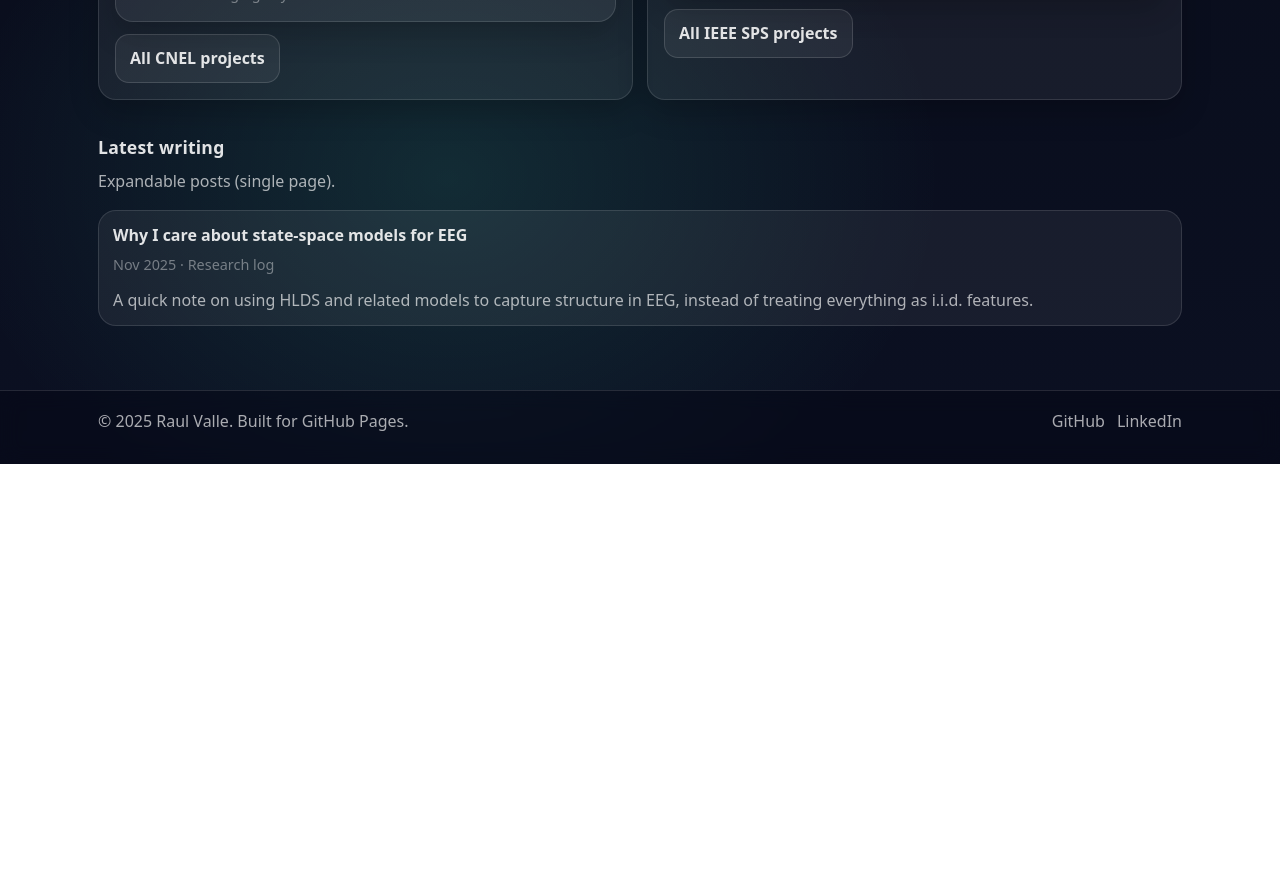
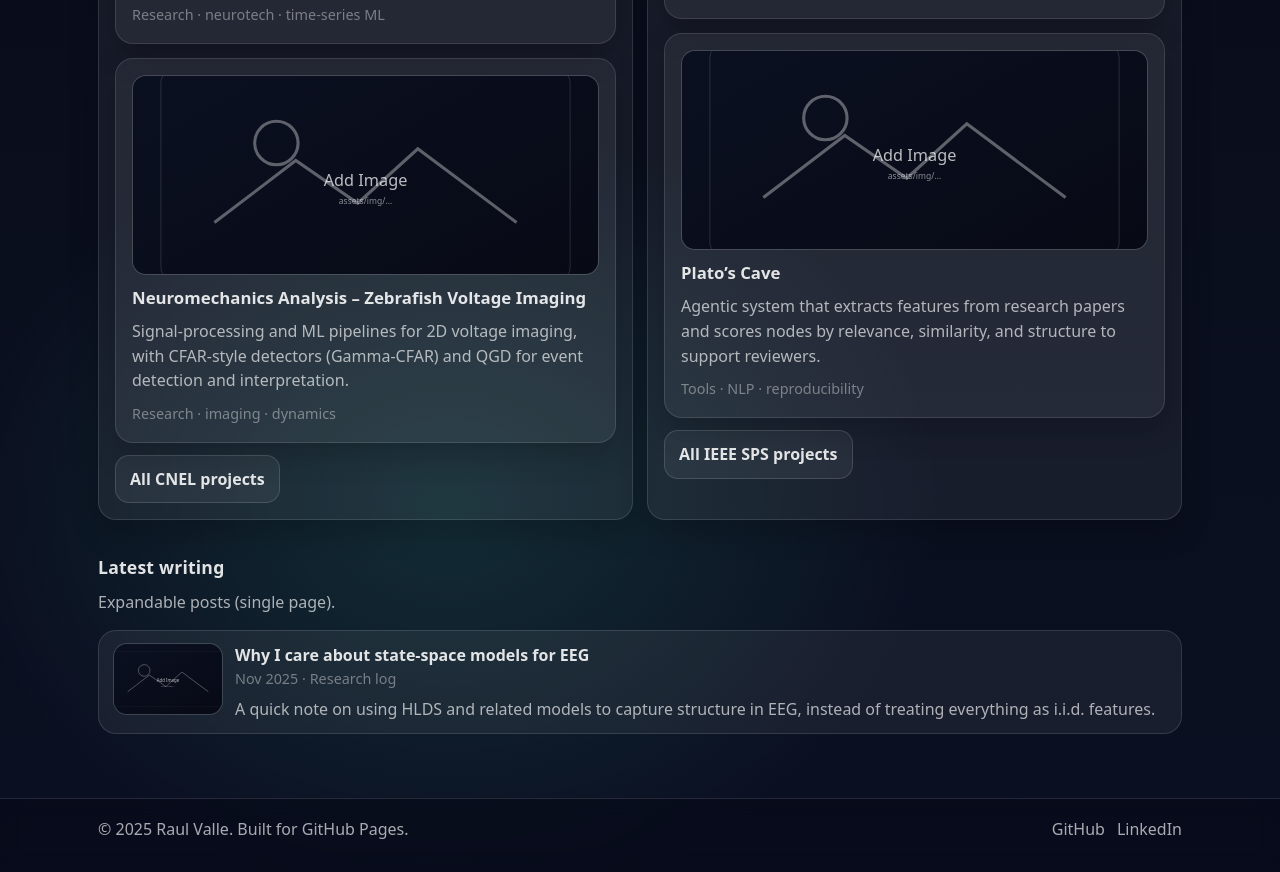
Before and after one commit to Jibby2k1/Jibby2k1.github.io, a plain HTML site: page index.html in a window 1280 px wide. Shown: the part 963-1835 px from the top of the page. Before the commit the page ends 1427 px from the top, so only its background shows below. Drawn offline with Linux system fonts and the light colour scheme.

Commit message:
Some Files Fixed

```diff
--- a/assets/css/styles.css
+++ b/assets/css/styles.css
@@ -347,3 +347,126 @@ details.post summary::-webkit-details-marker{ display:none; }
   background: rgba(255,255,255,0.05);
   color: var(--muted);
 }
+
+/* ----------------------------- */
+/* Images (cards, posts, about)  */
+/* ----------------------------- */
+
+.card-img{
+  width: 100%;
+  display:block;
+  aspect-ratio: 16 / 9;
+  object-fit: cover;
+  border-radius: 14px;
+  border: 1px solid rgba(255,255,255,0.12);
+  background: rgba(255,255,255,0.04);
+  margin: 0 0 12px;
+}
+
+.card-img.compact{
+  aspect-ratio: 21 / 9;
+  margin-bottom: 10px;
+}
+
+.page-hero.hero-split{
+  display:grid;
+  grid-template-columns: 1fr auto;
+  gap: 18px;
+  align-items:center;
+}
+
+@media (max-width: 860px){
+  .page-hero.hero-split{ grid-template-columns: 1fr; }
+}
+
+.portrait{
+  width: 172px;
+  height: 172px;
+  border-radius: 999px;
+  object-fit: cover;
+  border: 1px solid rgba(255,255,255,0.14);
+  background: rgba(255,255,255,0.04);
+  box-shadow: 0 18px 60px rgba(0,0,0,0.35);
+}
+
+/* ----------------------------- */
+/* Project flip cards            */
+/* ----------------------------- */
+
+.flip-card{
+  cursor: pointer;
+  padding: 0; /* handled by faces */
+  text-align:left;
+  background: transparent;
+  border: 0;
+  box-shadow: none;
+}
+
+.flip-card:focus{
+  outline: 2px solid rgba(120,150,255,0.45);
+  outline-offset: 2px;
+}
+
+.flip-inner{
+  position: relative;
+  width: 100%;
+  min-height: 280px;
+  transform-style: preserve-3d;
+  transition: transform 650ms cubic-bezier(0.2, 0.7, 0.2, 1);
+}
+
+.flip-card.is-flipped .flip-inner{ transform: rotateY(180deg); }
+
+.flip-face{
+  position:absolute;
+  inset: 0;
+  backface-visibility: hidden;
+  border-radius: var(--radius);
+  border: 1px solid var(--border);
+  background: var(--panel);
+  box-shadow: 0 12px 30px rgba(0,0,0,0.20);
+  padding: 16px 16px;
+  display:flex;
+  flex-direction:column;
+}
+
+.flip-front h3,
+.flip-back h3{ margin: 0 0 8px; font-size: 1.05rem; }
+
+.flip-front p,
+.flip-back p{ margin: 8px 0 0; color: var(--muted); }
+
+.flip-back{ transform: rotateY(180deg); }
+
+.flip-hint{
+  margin-top: auto;
+  color: var(--faint);
+  font-size: 0.86rem;
+}
+
+/* ----------------------------- */
+/* Blog post thumbnails          */
+/* ----------------------------- */
+
+.post-header{
+  display:flex;
+  gap: 12px;
+  align-items:flex-start;
+}
+
+.post-img{
+  width: 110px;
+  height: 72px;
+  object-fit: cover;
+  border-radius: 14px;
+  border: 1px solid rgba(255,255,255,0.12);
+  background: rgba(255,255,255,0.04);
+  flex: 0 0 auto;
+}
+
+.post-text{ min-width: 0; }
+
+@media (max-width: 560px){
+  .post-header{ flex-direction:column; }
+  .post-img{ width: 100%; height: auto; aspect-ratio: 16 / 9; }
+}
--- a/assets/js/render.js
+++ b/assets/js/render.js
@@ -1,5 +1,6 @@
 (() => {
   const cache = new Map();
+  const PLACEHOLDER_IMG = 'assets/img/placeholder.svg';
 
   async function loadJSON(url) {
     if (cache.has(url)) return cache.get(url);
@@ -25,6 +26,31 @@
     return node;
   }
 
+  function safeImgSrc(src) {
+    return src ? src : PLACEHOLDER_IMG;
+  }
+
+  function imgNode({ src, alt = '', className = 'card-img' } = {}) {
+    const img = el('img', {
+      class: className,
+      src: safeImgSrc(src),
+      alt,
+      loading: 'lazy',
+      decoding: 'async',
+    });
+    img.addEventListener('error', () => {
+      // avoid infinite loops
+      if (img.getAttribute('src') !== PLACEHOLDER_IMG) img.setAttribute('src', PLACEHOLDER_IMG);
+    });
+    return img;
+  }
+
+  function toggleFlip(node) {
+    const next = !node.classList.contains('is-flipped');
+    node.classList.toggle('is-flipped', next);
+    node.setAttribute('aria-pressed', next ? 'true' : 'false');
+  }
+
   function renderProjects({ mountId, dataUrl, defaultFilter = 'all' }) {
     const mount = document.getElementById(mountId);
     if (!mount) return;
@@ -38,14 +64,13 @@
       const tags = new Set();
       items.forEach(it => (it.tags || []).forEach(t => tags.add(t)));
 
-      const allTags = ['all', ...Array.from(tags).sort((a,b)=>a.localeCompare(b))];
-
+      const allTags = ['all', ...Array.from(tags).sort((a, b) => a.localeCompare(b))];
       let active = defaultFilter;
 
       function drawFilters() {
         filtersEl.innerHTML = '';
         allTags.forEach(t => {
-          const btn = el('button', { class: `filter-btn${t===active?' active':''}`, type: 'button' }, [t.toUpperCase()]);
+          const btn = el('button', { class: `filter-btn${t === active ? ' active' : ''}`, type: 'button' }, [t.toUpperCase()]);
           btn.addEventListener('click', () => {
             active = t;
             drawFilters();
@@ -56,24 +81,55 @@
       }
 
       function card(it) {
-        const pills = el('div', { class: 'pill-row' }, (it.pills || []).map(p => el('span', { class: 'pill' }, [p])));
-        const meta = it.meta ? el('div', { class: 'meta' }, [it.meta]) : null;
+        // Flip card: front shows image + title; back shows description + metadata.
+        const root = el('article', {
+          class: 'card flip-card reveal',
+          tabindex: '0',
+          role: 'button',
+          'aria-pressed': 'false',
+        }, []);
+
+        const front = el('div', { class: 'flip-face flip-front' }, [
+          imgNode({ src: it.img, alt: it.imgAlt || it.title || '' }),
+          el('h3', {}, [it.title || 'Untitled']),
+          it.meta ? el('div', { class: 'meta' }, [it.meta]) : null,
+          el('div', { class: 'flip-hint' }, ['Click to flip'])
+        ]);
 
         const children = [
           el('h3', {}, [it.title || 'Untitled']),
           el('p', {}, [it.desc || '']),
         ];
-        if (it.pills && it.pills.length) children.push(pills);
-        if (meta) children.push(meta);
+
+        if (it.pills && it.pills.length) {
+          children.push(el('div', { class: 'pill-row' }, (it.pills || []).map(p => el('span', { class: 'pill' }, [p]))));
+        }
+        if (it.meta) children.push(el('div', { class: 'meta' }, [it.meta]));
 
         if (it.links && it.links.length) {
-          const row = el('div', { class: 'pill-row' }, it.links.map(l =>
+          children.push(el('div', { class: 'pill-row' }, it.links.map(l =>
             el('a', { class: 'pill', href: l.href, target: '_blank', rel: 'noreferrer' }, [l.label])
-          ));
-          children.push(row);
+          )));
         }
 
-        return el('article', { class: 'card reveal' }, children);
+        const back = el('div', { class: 'flip-face flip-back' }, children);
+        const inner = el('div', { class: 'flip-inner' }, [front, back]);
+        root.appendChild(inner);
+
+        root.addEventListener('click', (e) => {
+          // Don't flip when user clicks a link.
+          if (e.target && e.target.closest && e.target.closest('a')) return;
+          toggleFlip(root);
+        });
+
+        root.addEventListener('keydown', (e) => {
+          if (e.key === 'Enter' || e.key === ' ') {
+            e.preventDefault();
+            toggleFlip(root);
+          }
+        });
+
+        return root;
       }
 
       function drawGrid() {
@@ -109,11 +165,17 @@
 
       items.forEach(it => {
         const details = el('details', { class: 'post reveal' }, []);
-        const summary = el('summary', {}, [
-          el('div', { class: 'post-title' }, [it.title || 'Untitled']),
-          el('div', { class: 'post-meta' }, [`${it.date || ''}${it.tag ? ' · ' + it.tag : ''}`]),
-          it.summary ? el('div', { class: 'post-summary' }, [it.summary]) : null,
+
+        const title = el('div', { class: 'post-title' }, [it.title || 'Untitled']);
+        const meta = el('div', { class: 'post-meta' }, [`${it.date || ''}${it.tag ? ' · ' + it.tag : ''}`]);
+        const summaryText = it.summary ? el('div', { class: 'post-summary' }, [it.summary]) : null;
+
+        const header = el('div', { class: 'post-header' }, [
+          it.img ? imgNode({ src: it.img, alt: it.imgAlt || it.title || '', className: 'post-img' }) : null,
+          el('div', { class: 'post-text' }, [title, meta, summaryText])
         ]);
+
+        const summary = el('summary', {}, [header]);
         const content = it.content ? el('div', { class: 'post-content' }, [it.content]) : null;
 
         details.appendChild(summary);
@@ -139,8 +201,10 @@
         mount.appendChild(el('div', { class: 'notice' }, ['No awards listed yet.']));
         return;
       }
+
       items.forEach(it => {
         mount.appendChild(el('article', { class: 'card reveal' }, [
+          it.img ? imgNode({ src: it.img, alt: it.imgAlt || it.title || '', className: 'card-img' }) : null,
           el('h3', {}, [it.title || 'Untitled']),
           el('p', {}, [it.desc || '']),
           it.meta ? el('div', { class: 'meta' }, [it.meta]) : null,
@@ -169,6 +233,7 @@
 
       picked.forEach(it => {
         mount.appendChild(el('article', { class: 'card reveal' }, [
+          it.img ? imgNode({ src: it.img, alt: it.imgAlt || it.title || '', className: 'card-img compact' }) : null,
           el('h3', {}, [it.title || 'Untitled']),
           el('p', {}, [it.desc || '']),
           it.meta ? el('div', { class: 'meta' }, [it.meta]) : null,
--- a/data/awards.json
+++ b/data/awards.json
@@ -2,6 +2,8 @@
   "items": [
     {
       "title": "Add your awards here",
+      "img": "assets/img/placeholder.svg",
+      "imgAlt": "Award placeholder image",
       "desc": "This page is data-driven. Edit data/awards.json to add awards, scholarships, fellowships, or competitive recognitions.",
       "meta": "Tip: keep one award per item; include year and organization in meta."
     }
--- a/data/blog.json
+++ b/data/blog.json
@@ -4,6 +4,8 @@
       "title": "Why I care about state-space models for EEG",
       "date": "Nov 2025",
       "tag": "Research log",
+      "img": "assets/img/placeholder.svg",
+      "imgAlt": "State-space models blog post placeholder image",
       "summary": "A quick note on using HLDS and related models to capture structure in EEG, instead of treating everything as i.i.d. features.",
       "content": "EEG is genuinely dynamical. Modeling temporal structure explicitly helps with debugging, interpretability, and downstream decisions about what is learnable versus what is artifact."
     },
@@ -11,6 +13,8 @@
       "title": "Building an EEG/EMG helmet from scratch",
       "date": "Oct 2025",
       "tag": "Hardware",
+      "img": "assets/img/placeholder.svg",
+      "imgAlt": "EEG/EMG helmet blog post placeholder image",
       "summary": "Lessons from turning a modular acquisition concept into a real device that must deal with cables, noise, and human constraints.",
       "content": "Most of the work is not the final classifier. The hard parts are the physical system: electrode contact, EMI, grounding, synchronization, and usability. Those constraints dictate what modeling is feasible."
     },
@@ -18,8 +22,10 @@
       "title": "Teaching analysis and ML with Jupyter at UF",
       "date": "Sep 2025",
       "tag": "Teaching",
+      "img": "assets/img/placeholder.svg",
+      "imgAlt": "Teaching with Jupyter blog post placeholder image",
       "summary": "How IEEE SPS @ UF and UF AI Club pushed me to build a curriculum that connects analysis, probability, and ML in concrete ways.",
-      "content": "Students often treat Real Analysis and Probability as disconnected from ML. A workshop-first format makes the motivation and the \u2018why this theorem matters\u2019 feel operational rather than abstract."
+      "content": "Students often treat Real Analysis and Probability as disconnected from ML. A workshop-first format makes the motivation and the ‘why this theorem matters’ feel operational rather than abstract."
     }
   ]
 }
--- a/data/cnel_projects.json
+++ b/data/cnel_projects.json
@@ -1,83 +1,56 @@
 {
   "items": [
     {
-      "title": "EEG Signal Sentiment Analysis (CNEL \u00d7 Sony)",
-      "tags": [
-        "research",
-        "eeg",
-        "state-space"
-      ],
-      "pills": [
-        "EEG",
-        "HLDS",
-        "Sony AI"
-      ],
-      "meta": "Research \u00b7 neurotech \u00b7 time-series ML",
+      "title": "EEG Signal Sentiment Analysis (CNEL × Sony)",
+      "img": "assets/img/placeholder.svg",
+      "imgAlt": "EEG research project placeholder image",
+      "tags": ["research", "eeg", "state-space"],
+      "pills": ["EEG", "HLDS", "Sony AI"],
+      "meta": "Research · neurotech · time-series ML",
       "desc": "HLDS-based latent-state tracking for EEG during media viewing, with metrics for prediction, separability, and affective labeling.",
       "featured": true,
       "links": []
     },
     {
-      "title": "Neuromechanics Analysis \u2013 Zebrafish Voltage Imaging",
-      "tags": [
-        "research",
-        "imaging",
-        "detection"
-      ],
-      "pills": [
-        "Neuroimaging",
-        "Event detection"
-      ],
-      "meta": "Research \u00b7 imaging \u00b7 dynamics",
+      "title": "Neuromechanics Analysis – Zebrafish Voltage Imaging",
+      "img": "assets/img/placeholder.svg",
+      "imgAlt": "Zebrafish voltage imaging project placeholder image",
+      "tags": ["research", "imaging", "detection"],
+      "pills": ["Neuroimaging", "Event detection"],
+      "meta": "Research · imaging · dynamics",
       "desc": "Signal-processing and ML pipelines for 2D voltage imaging, with CFAR-style detectors (Gamma-CFAR) and QGD for event detection and interpretation.",
       "featured": true,
       "links": []
     },
     {
       "title": "Time-Series ML Library",
-      "tags": [
-        "tools",
-        "research",
-        "gpu"
-      ],
-      "pills": [
-        "Time-series",
-        "PyTorch",
-        "RAPIDS/CuPy"
-      ],
-      "meta": "Research tools \u00b7 GPU \u00b7 infra",
-      "desc": "Automated architecture sweeps for time-series models and streamlined reporting; realized up to 16\u00d7 efficiency via GPU acceleration.",
+      "img": "assets/img/placeholder.svg",
+      "imgAlt": "Time-series ML library placeholder image",
+      "tags": ["tools", "research", "gpu"],
+      "pills": ["Time-series", "PyTorch", "RAPIDS/CuPy"],
+      "meta": "Research tools · GPU · infra",
+      "desc": "Automated architecture sweeps for time-series models and streamlined reporting; realized up to 16× efficiency via GPU acceleration.",
       "featured": true,
       "links": []
     },
     {
       "title": "Noise-Reduction Toolkit",
-      "tags": [
-        "tools",
-        "dsp",
-        "performance"
-      ],
-      "pills": [
-        "DSP",
-        "C-accelerated"
-      ],
-      "meta": "Tools \u00b7 DSP \u00b7 performance",
+      "img": "assets/img/placeholder.svg",
+      "imgAlt": "Noise reduction toolkit placeholder image",
+      "tags": ["tools", "dsp", "performance"],
+      "pills": ["DSP", "C-accelerated"],
+      "meta": "Tools · DSP · performance",
       "desc": "C-accelerated Python toolkit for evaluating real-time denoising and benchmarking across different noise and signal regimes.",
       "featured": false,
       "links": []
     },
     {
-      "title": "EEG/EMG Helmet \u2013 Senior Design",
-      "tags": [
-        "hardware",
-        "tools",
-        "research"
-      ],
-      "pills": [
-        "EEG/EMG",
-        "Embedded"
-      ],
-      "meta": "Hardware \u00b7 DSP \u00b7 ML",
+      "title": "EEG/EMG Helmet – Senior Design",
+      "img": "assets/img/placeholder.svg",
+      "imgAlt": "EEG/EMG helmet senior design placeholder image",
+      "tags": ["hardware", "tools", "research"],
+      "pills": ["EEG/EMG", "Embedded"],
+      "meta": "Hardware · DSP · ML",
       "desc": "Modular biosignal acquisition system with real-time ML constraints; emphasis on data path design and latency-aware pipelines.",
       "featured": false,
       "links": []
--- a/data/sps_projects.json
+++ b/data/sps_projects.json
@@ -1,49 +1,34 @@
 {
   "items": [
     {
-      "title": "IEEE SPS @ UF \u2014 SPS Curriculum & Workshops",
-      "tags": [
-        "teaching",
-        "community",
-        "tools"
-      ],
-      "pills": [
-        "Education",
-        "Signal Processing"
-      ],
-      "meta": "IEEE SPS @ UF \u00b7 curriculum \u00b7 workshops",
+      "title": "IEEE SPS @ UF — SPS Curriculum & Workshops",
+      "img": "assets/img/placeholder.svg",
+      "imgAlt": "SPS curriculum project placeholder image",
+      "tags": ["teaching", "community", "tools"],
+      "pills": ["Education", "Signal Processing"],
+      "meta": "IEEE SPS @ UF · curriculum · workshops",
       "desc": "Jupyter-based workshops connecting analysis, probability, and ML with applied signal processing case studies.",
       "featured": true,
       "links": []
     },
     {
       "title": "Audio Fingerprinting (Shazam-style) Analysis",
-      "tags": [
-        "audio",
-        "teaching",
-        "research"
-      ],
-      "pills": [
-        "Audio",
-        "Information Retrieval"
-      ],
-      "meta": "Workshops \u00b7 audio IR \u00b7 metrics",
+      "img": "assets/img/placeholder.svg",
+      "imgAlt": "Audio fingerprinting project placeholder image",
+      "tags": ["audio", "teaching", "research"],
+      "pills": ["Audio", "Information Retrieval"],
+      "meta": "Workshops · audio IR · metrics",
       "desc": "Educational tooling and experiments around audio fingerprints, similarity scoring, and robustness to noise and tempo changes.",
       "featured": false,
       "links": []
     },
     {
-      "title": "Plato\u2019s Cave",
-      "tags": [
-        "tools",
-        "research",
-        "nlp"
-      ],
-      "pills": [
-        "LLMs",
-        "Research tooling"
-      ],
-      "meta": "Tools \u00b7 NLP \u00b7 reproducibility",
+      "title": "Plato’s Cave",
+      "img": "assets/img/placeholder.svg",
+      "imgAlt": "Plato’s Cave project placeholder image",
+      "tags": ["tools", "research", "nlp"],
+      "pills": ["LLMs", "Research tooling"],
+      "meta": "Tools · NLP · reproducibility",
       "desc": "Agentic system that extracts features from research papers and scores nodes by relevance, similarity, and structure to support reviewers.",
       "featured": true,
       "links": []
--- a/index.html
+++ b/index.html
@@ -75,10 +75,31 @@
       mount.innerHTML = '';
       const d = document.createElement('details');
       d.className = 'post reveal';
+
       const s = document.createElement('summary');
-      s.innerHTML = `<div class="post-title">${it.title || 'Untitled'}</div>
+      const header = document.createElement('div');
+      header.className = 'post-header';
+
+      if (it.img) {
+        const img = document.createElement('img');
+        img.className = 'post-img';
+        img.src = it.img;
+        img.alt = it.imgAlt || it.title || '';
+        img.loading = 'lazy';
+        img.decoding = 'async';
+        img.addEventListener('error', () => {
+          if (img.src && !img.src.includes('assets/img/placeholder.svg')) img.src = 'assets/img/placeholder.svg';
+        });
+        header.appendChild(img);
+      }
+
+      const t = document.createElement('div');
+      t.className = 'post-text';
+      t.innerHTML = `<div class="post-title">${it.title || 'Untitled'}</div>
                      <div class="post-meta">${(it.date||'')}${it.tag ? ' · ' + it.tag : ''}</div>
                      <div class="post-summary">${it.summary || ''}</div>`;
+      header.appendChild(t);
+      s.appendChild(header);
       d.appendChild(s);
       const c = document.createElement('div');
       c.className = 'post-content';
```
Also changed, not shown: about.html (+9 -4 lines), assets/img/placeholder.svg (added).
